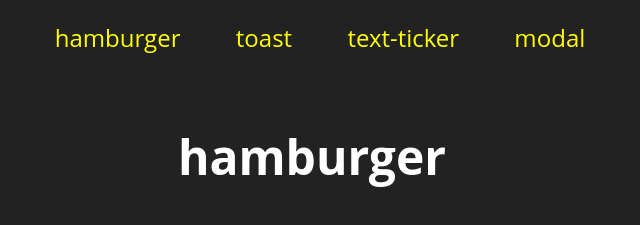
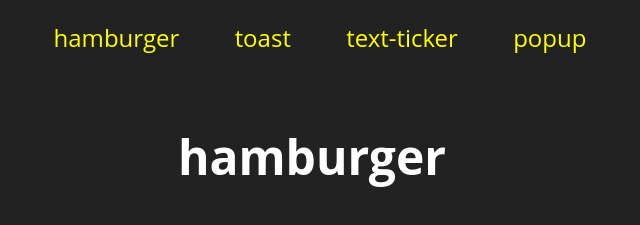
Before and after one commit to zayadur/bs-js, a plain HTML site: page index.html in a window 1280 px wide. Shown: the top 225 px of the page, 328-968 px from the left. Drawn offline with Linux system fonts and the light colour scheme.

Commit message:
Rename modal link to popup

```diff
--- a/index.html
+++ b/index.html
@@ -16,7 +16,7 @@
         <a href="#hamburger">hamburger</a>
         <a href="#toast">toast</a>
         <a href="#text-ticker">text-ticker</a>
-        <a href="#modal">modal</a>
+        <a href="#popup">popup</a>
     </nav>
 
     <section id="hamburger">
```
